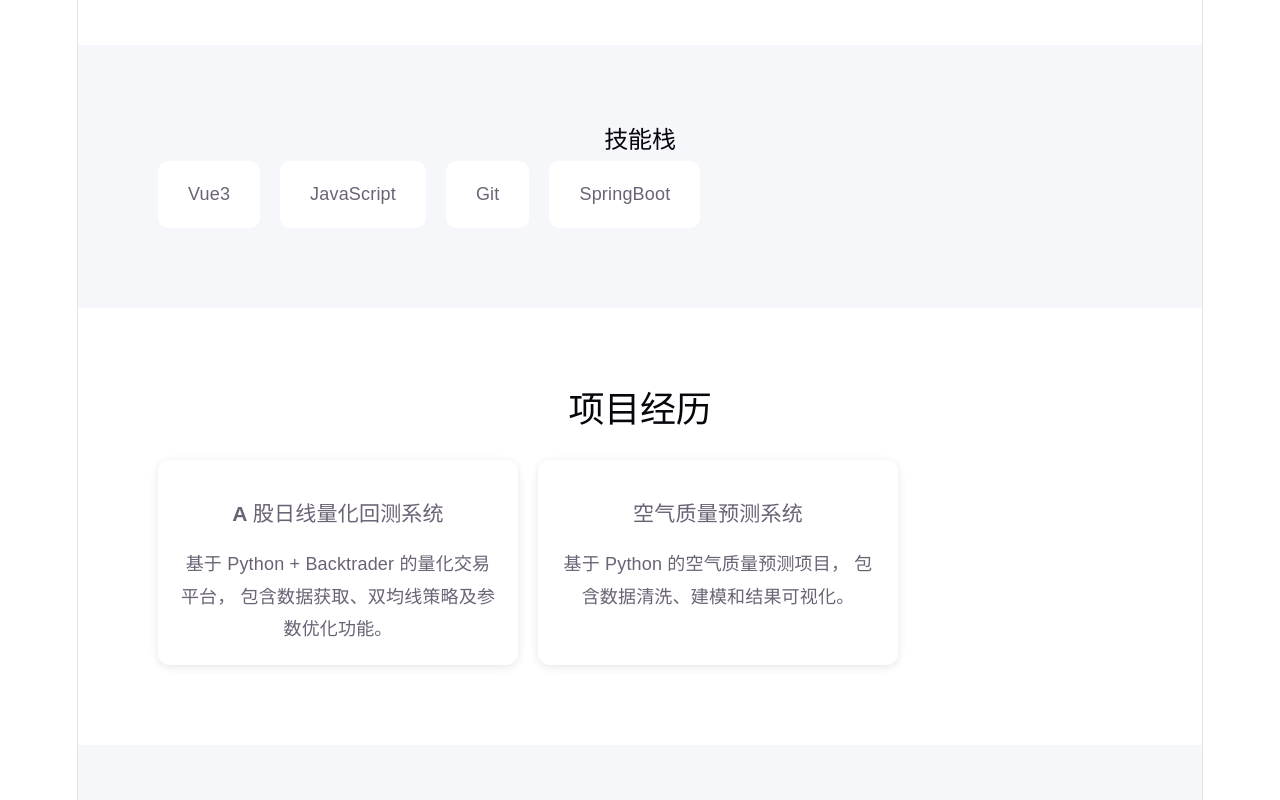
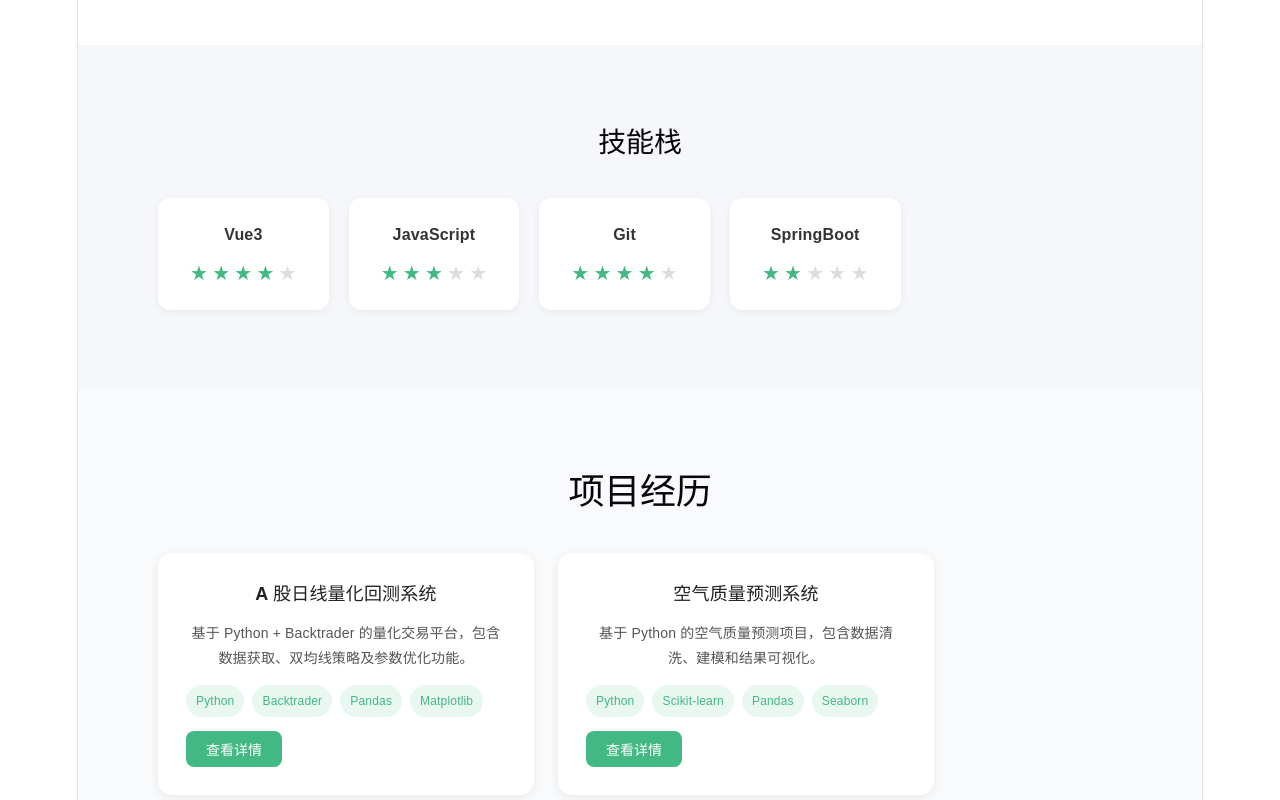
Before and after one commit to horizon0410/personal-website, a Vue app: page / in a window 1280 px wide. Shown: the part 1120-1920 px from the top of the page. Built offline with nearby package versions, Linux system fonts and the light colour scheme.

Commit message:
feat:升级了project和skills模块

```diff
--- a/src/components/Projects.vue
+++ b/src/components/Projects.vue
@@ -1,63 +1,263 @@
+<script setup>
+import { ref } from 'vue'
+
+const projects = [
+  {
+    name: 'A 股日线量化回测系统',
+    summary: '基于 Python + Backtrader 的量化交易平台，包含数据获取、双均线策略及参数优化功能。',
+    tags: ['Python', 'Backtrader', 'Pandas', 'Matplotlib'],
+    features: [
+      '自动从 Tushare 获取 A 股日线数据',
+      '实现双均线（MA5/MA20）交叉策略',
+      '支持参数网格搜索与最优组合输出',
+      '收益曲线与回撤可视化图表',
+    ],
+    github: '',
+  },
+  {
+    name: '空气质量预测系统',
+    summary: '基于 Python 的空气质量预测项目，包含数据清洗、建模和结果可视化。',
+    tags: ['Python', 'Scikit-learn', 'Pandas', 'Seaborn'],
+    features: [
+      '多源气象与污染数据清洗与合并',
+      '随机森林模型训练与交叉验证',
+      'AQI 指数多步预测',
+      '特征重要性热力图可视化',
+    ],
+    github: '',
+  },
+]
+
+const active = ref(null)
+const open = (project) => { active.value = project }
+const close = () => { active.value = null }
+</script>
+
 <template>
   <section id="projects" class="projects">
     <h2>项目经历</h2>
 
     <div class="project-list">
+      <div
+        class="project-card"
+        v-for="project in projects"
+        :key="project.name"
+      >
+        <h3>{{ project.name }}</h3>
 
-      <div class="project-card">
-        <h3>A 股日线量化回测系统</h3>
+        <p>{{ project.summary }}</p>
 
-        <p>
-          基于 Python + Backtrader 的量化交易平台，
-          包含数据获取、双均线策略及参数优化功能。
-        </p>
+        <div class="tags">
+          <span class="tag" v-for="tag in project.tags" :key="tag">{{ tag }}</span>
+        </div>
+
+        <button class="detail-btn" @click="open(project)">查看详情</button>
       </div>
+    </div>
 
-      <div class="project-card">
-        <h3>空气质量预测系统</h3>
+    <!-- 详情弹窗 -->
+    <Transition name="fade">
+      <div class="modal-mask" v-if="active" @click.self="close">
+        <div class="modal">
+          <button class="close-btn" @click="close">✕</button>
 
-        <p>
-          基于 Python 的空气质量预测项目，
-          包含数据清洗、建模和结果可视化。
-        </p>
+          <h3>{{ active.name }}</h3>
+
+          <p class="modal-summary">{{ active.summary }}</p>
+
+          <div class="tags">
+            <span class="tag" v-for="tag in active.tags" :key="tag">{{ tag }}</span>
+          </div>
+
+          <h4>主要功能</h4>
+          <ul>
+            <li v-for="feat in active.features" :key="feat">{{ feat }}</li>
+          </ul>
+
+          <a
+            v-if="active.github"
+            :href="active.github"
+            target="_blank"
+            class="github-link"
+          >查看源码 →</a>
+        </div>
       </div>
-
-    </div>
+    </Transition>
   </section>
 </template>
 
 <style scoped>
 .projects {
   padding: 80px;
+  background: #f9fafb;
 }
 
 .projects h2 {
   font-size: 36px;
-  margin-bottom: 30px;
+  margin-bottom: 40px;
 }
 
 .project-list {
   display: flex;
-  gap: 20px;
+  gap: 24px;
   flex-wrap: wrap;
 }
 
 .project-card {
   width: 320px;
-  padding: 20px;
-  border-radius: 12px;
+  padding: 28px;
+  border-radius: 14px;
   background: white;
-
-  box-shadow: 0 2px 10px rgba(0,0,0,0.1);
-
-  transition: all 0.3s;
+  box-shadow: 0 2px 10px rgba(0, 0, 0, 0.08);
+  display: flex;
+  flex-direction: column;
+  gap: 14px;
+  transition: transform 0.25s ease, box-shadow 0.25s ease;
 }
 
 .project-card:hover {
-  transform: translateY(-5px);
+  transform: translateY(-6px);
+  box-shadow: 0 12px 28px rgba(66, 184, 131, 0.18);
+}
+
+.project-card h3 {
+  margin: 0;
+  font-size: 18px;
+  color: #222;
 }
 
 .project-card p {
+  margin: 0;
   line-height: 1.8;
+  color: #555;
+  font-size: 14px;
+  flex: 1;
+}
+
+.tags {
+  display: flex;
+  flex-wrap: wrap;
+  gap: 8px;
+}
+
+.tag {
+  background: #e8f7f0;
+  color: #42b883;
+  font-size: 12px;
+  padding: 3px 10px;
+  border-radius: 20px;
+  font-weight: 500;
+}
+
+.detail-btn {
+  align-self: flex-start;
+  padding: 8px 20px;
+  background: #42b883;
+  color: white;
+  border: none;
+  border-radius: 8px;
+  cursor: pointer;
+  font-size: 14px;
+  transition: background 0.2s ease, transform 0.2s ease;
+}
+
+.detail-btn:hover {
+  background: #33a06f;
+  transform: translateY(-2px);
+}
+
+/* 弹窗 */
+.modal-mask {
+  position: fixed;
+  inset: 0;
+  background: rgba(0, 0, 0, 0.45);
+  display: flex;
+  align-items: center;
+  justify-content: center;
+  z-index: 2000;
+}
+
+.modal {
+  background: white;
+  border-radius: 16px;
+  padding: 40px;
+  width: 90%;
+  max-width: 520px;
+  position: relative;
+  box-shadow: 0 20px 60px rgba(0, 0, 0, 0.2);
+}
+
+.modal h3 {
+  font-size: 22px;
+  margin: 0 0 12px;
+  color: #222;
+}
+
+.modal-summary {
+  color: #555;
+  line-height: 1.8;
+  margin: 0 0 16px;
+  font-size: 15px;
+}
+
+.modal h4 {
+  margin: 20px 0 10px;
+  font-size: 15px;
+  color: #333;
+}
+
+.modal ul {
+  padding-left: 20px;
+  margin: 0;
+  display: flex;
+  flex-direction: column;
+  gap: 8px;
+}
+
+.modal ul li {
+  color: #555;
+  line-height: 1.7;
+  font-size: 14px;
+}
+
+.github-link {
+  display: inline-block;
+  margin-top: 24px;
+  color: #42b883;
+  font-weight: 600;
+  text-decoration: none;
+  font-size: 14px;
+}
+
+.github-link:hover {
+  text-decoration: underline;
+}
+
+.close-btn {
+  position: absolute;
+  top: 16px;
+  right: 20px;
+  background: none;
+  border: none;
+  font-size: 18px;
+  cursor: pointer;
+  color: #999;
+  line-height: 1;
+  transition: color 0.2s;
+}
+
+.close-btn:hover {
+  color: #333;
+}
+
+/* 过渡动画 */
+.fade-enter-active,
+.fade-leave-active {
+  transition: opacity 0.25s ease;
+}
+
+.fade-enter-from,
+.fade-leave-to {
+  opacity: 0;
 }
 </style>
--- a/src/components/Skills.vue
+++ b/src/components/Skills.vue
@@ -1,12 +1,32 @@
+<script setup>
+const skills = [
+  { name: 'Vue3',
+    level: 4},
+  { name: 'JavaScript',
+    level: 3},
+  { name: 'Git',
+    level: 4},
+  { name: 'SpringBoot',
+    level: 2},
+]
+</script>
+
 <template>
   <section id="skills" class="skills">
     <h2>技能栈</h2>
 
     <div class="skill-list">
-      <div class="skill-card">Vue3</div>
-      <div class="skill-card">JavaScript</div>
-      <div class="skill-card">Git</div>
-      <div class="skill-card">SpringBoot</div>
+      <div class="skill-card" v-for="skill in skills" :key="skill.name">
+        <div class="skill-name">{{ skill.name }}</div>
+        <div class="stars">
+          <span
+            v-for="i in 5"
+            :key="i"
+            class="star"
+            :class="{ filled: i <= skill.level }"
+          >★</span>
+        </div>
+      </div>
     </div>
   </section>
 </template>
@@ -17,6 +37,11 @@
   background: #f5f7fa;
 }
 
+.skills h2 {
+  margin-bottom: 40px;
+  font-size: 28px;
+}
+
 .skill-list {
   display: flex;
   gap: 20px;
@@ -24,8 +49,45 @@
 }
 
 .skill-card {
-  padding: 20px 30px;
+  padding: 24px 32px;
   background: white;
-  border-radius: 10px;
+  border-radius: 12px;
+  box-shadow: 0 2px 8px rgba(0, 0, 0, 0.06);
+  display: flex;
+  flex-direction: column;
+  align-items: center;
+  gap: 12px;
+  cursor: default;
+  transition: transform 0.25s ease, box-shadow 0.25s ease;
+}
+
+.skill-card:hover {
+  transform: translateY(-6px);
+  box-shadow: 0 10px 24px rgba(66, 184, 131, 0.2);
+}
+
+.skill-name {
+  font-size: 16px;
+  font-weight: 600;
+  color: #333;
+}
+
+.stars {
+  display: flex;
+  gap: 4px;
+}
+
+.star {
+  font-size: 20px;
+  color: #ddd;
+  transition: transform 0.2s ease;
+}
+
+.star.filled {
+  color: #42b883;
+}
+
+.skill-card:hover .star.filled {
+  transform: scale(1.2);
 }
 </style>
```
